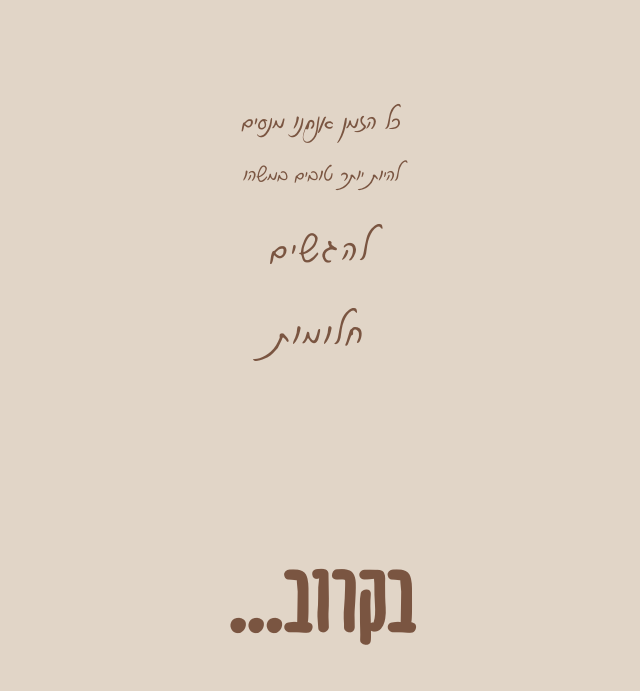
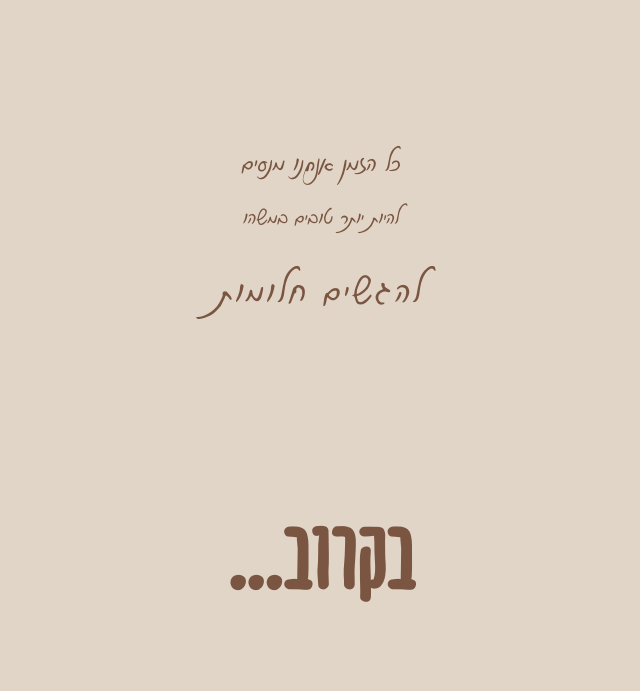
Before and after one commit to ofermarcianomusic-cell/ofermarcianomusic, a plain HTML site: page index.html in a window 1280 px wide. Shown: the top 691 px of the page, without its empty margins (319-959 px from the left). Drawn offline with Linux system fonts and the light colour scheme.

Commit message:
Let quote lines use full page width instead of a narrow max-width

```diff
--- a/index.html
+++ b/index.html
@@ -90,12 +90,11 @@
     font-size: clamp(1.4rem, 3.6vw, 2.2rem);
     line-height: 1.5;
     text-align: center;
-    max-width: 20ch;
-    text-wrap: balance;
   }
 
   .quote span {
     display: block;
+    white-space: nowrap;
   }
 
   .quote span:nth-child(1) {
```
